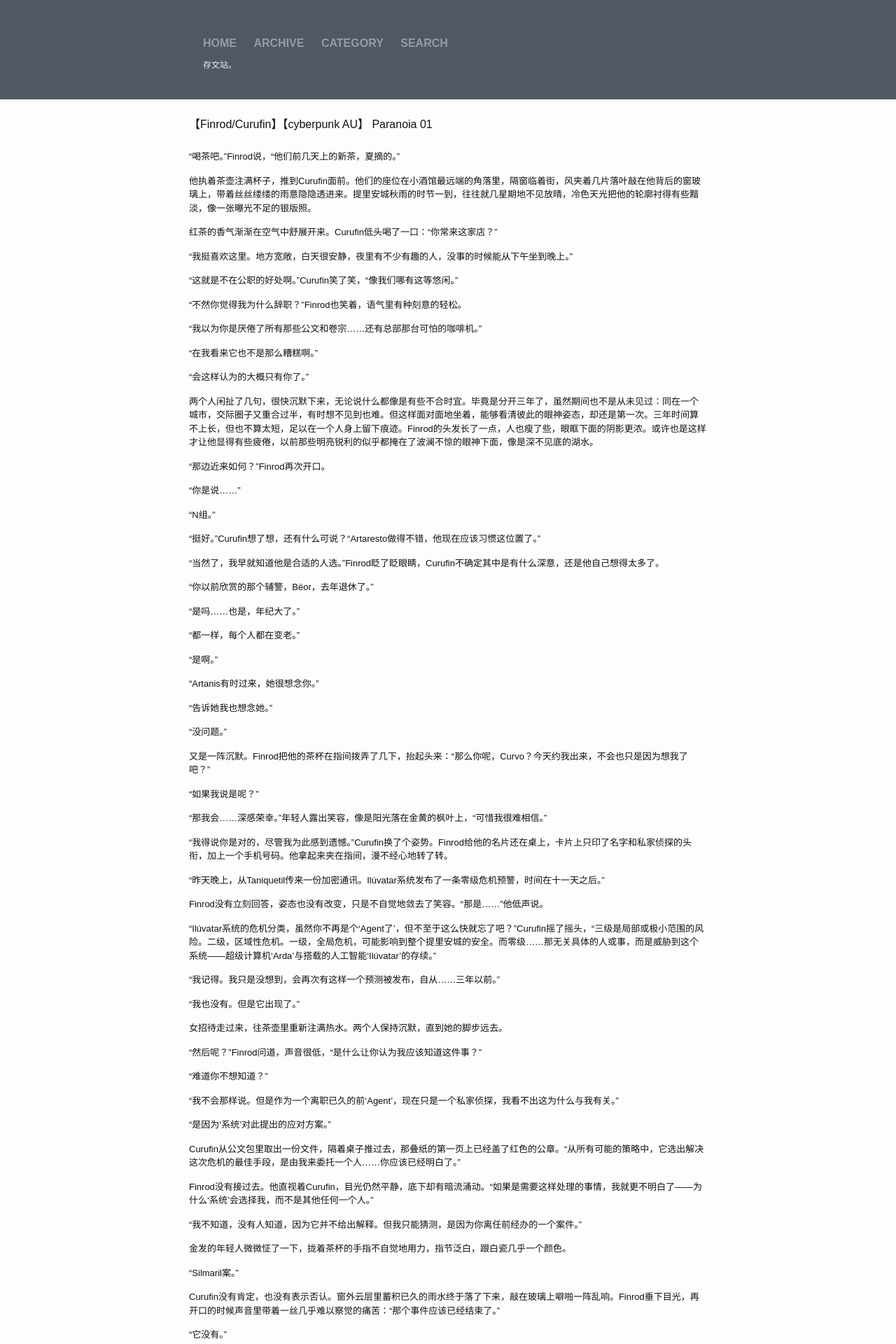
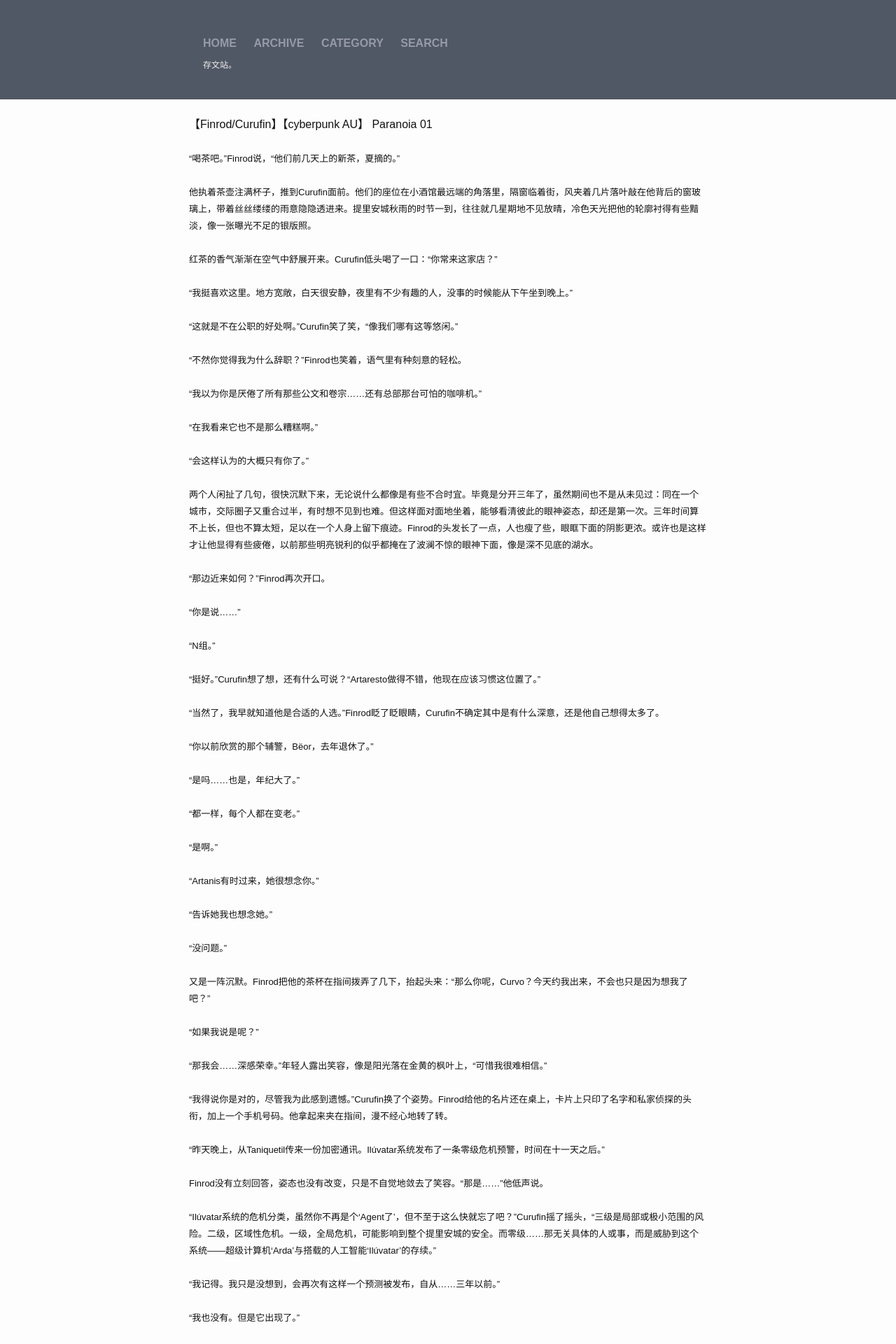
Before and after one commit to greylantern/greylantern.github.io, a Jekyll site: the page built from _posts/2015-11-25-【Finrod:Curufin】【cyberpunk AU】 Paranoia 01.html, in a window 1280 px wide. Shown: the top 1920 px of the page at 70% size. Built offline with Jekyll 4.4.1, drawn with Linux system fonts in a browser that asks for light colours; comment, search, counter and statistics services are not loaded.

Commit message:
fix format

```diff
--- a/_posts/2015-11-25-【Finrod:Curufin】【cyberpunk AU】 Paranoia 01.html
+++ b/_posts/2015-11-25-【Finrod:Curufin】【cyberpunk AU】 Paranoia 01.html
@@ -10,158 +10,158 @@ categories: 精灵宝钻：刷新组：Paranoia
 <br>
 <font size="2" >
 
-<p>“喝茶吧。”Finrod说，“他们前几天上的新茶，夏摘的。”</p>
+“喝茶吧。”Finrod说，“他们前几天上的新茶，夏摘的。”<br><br>
 
-<p>他执着茶壶注满杯子，推到Curufin面前。他们的座位在小酒馆最远端的角落里，隔窗临着街，风夹着几片落叶敲在他背后的窗玻璃上，带着丝丝缕缕的雨意隐隐透进来。提里安城秋雨的时节一到，往往就几星期地不见放晴，冷色天光把他的轮廓衬得有些黯淡，像一张曝光不足的银版照。</p>
+他执着茶壶注满杯子，推到Curufin面前。他们的座位在小酒馆最远端的角落里，隔窗临着街，风夹着几片落叶敲在他背后的窗玻璃上，带着丝丝缕缕的雨意隐隐透进来。提里安城秋雨的时节一到，往往就几星期地不见放晴，冷色天光把他的轮廓衬得有些黯淡，像一张曝光不足的银版照。<br><br>
 
-<p>红茶的香气渐渐在空气中舒展开来。Curufin低头喝了一口：“你常来这家店？”</p>
+红茶的香气渐渐在空气中舒展开来。Curufin低头喝了一口：“你常来这家店？”<br><br>
 
-<p>“我挺喜欢这里。地方宽敞，白天很安静，夜里有不少有趣的人，没事的时候能从下午坐到晚上。”</p>
+“我挺喜欢这里。地方宽敞，白天很安静，夜里有不少有趣的人，没事的时候能从下午坐到晚上。”<br><br>
 
-<p>“这就是不在公职的好处啊。”Curufin笑了笑，“像我们哪有这等悠闲。”</p>
+“这就是不在公职的好处啊。”Curufin笑了笑，“像我们哪有这等悠闲。”<br><br>
 
-<p>“不然你觉得我为什么辞职？”Finrod也笑着，语气里有种刻意的轻松。</p>
+“不然你觉得我为什么辞职？”Finrod也笑着，语气里有种刻意的轻松。<br><br>
 
-<p>“我以为你是厌倦了所有那些公文和卷宗……还有总部那台可怕的咖啡机。”</p>
+“我以为你是厌倦了所有那些公文和卷宗……还有总部那台可怕的咖啡机。”<br><br>
 
-<p>“在我看来它也不是那么糟糕啊。”</p>
+“在我看来它也不是那么糟糕啊。”<br><br>
 
-<p>“会这样认为的大概只有你了。”</p>
+“会这样认为的大概只有你了。”<br><br>
 
-<p>两个人闲扯了几句，很快沉默下来，无论说什么都像是有些不合时宜。毕竟是分开三年了，虽然期间也不是从未见过：同在一个城市，交际圈子又重合过半，有时想不见到也难。但这样面对面地坐着，能够看清彼此的眼神姿态，却还是第一次。三年时间算不上长，但也不算太短，足以在一个人身上留下痕迹。Finrod的头发长了一点，人也瘦了些，眼眶下面的阴影更浓。或许也是这样才让他显得有些疲倦，以前那些明亮锐利的似乎都掩在了波澜不惊的眼神下面，像是深不见底的湖水。</p>
+两个人闲扯了几句，很快沉默下来，无论说什么都像是有些不合时宜。毕竟是分开三年了，虽然期间也不是从未见过：同在一个城市，交际圈子又重合过半，有时想不见到也难。但这样面对面地坐着，能够看清彼此的眼神姿态，却还是第一次。三年时间算不上长，但也不算太短，足以在一个人身上留下痕迹。Finrod的头发长了一点，人也瘦了些，眼眶下面的阴影更浓。或许也是这样才让他显得有些疲倦，以前那些明亮锐利的似乎都掩在了波澜不惊的眼神下面，像是深不见底的湖水。<br><br>
 
-<p>“那边近来如何？”Finrod再次开口。</p>
+“那边近来如何？”Finrod再次开口。<br><br>
 
-<p>“你是说……”</p>
+“你是说……”<br><br>
 
-<p>“N组。”</p>
+“N组。”<br><br>
 
-<p>“挺好。”Curufin想了想，还有什么可说？“Artaresto做得不错，他现在应该习惯这位置了。”</p>
+“挺好。”Curufin想了想，还有什么可说？“Artaresto做得不错，他现在应该习惯这位置了。”<br><br>
 
-<p>“当然了，我早就知道他是合适的人选。”Finrod眨了眨眼睛，Curufin不确定其中是有什么深意，还是他自己想得太多了。</p>
+“当然了，我早就知道他是合适的人选。”Finrod眨了眨眼睛，Curufin不确定其中是有什么深意，还是他自己想得太多了。<br><br>
 
-<p>“你以前欣赏的那个辅警，Bëor，去年退休了。”</p>
+“你以前欣赏的那个辅警，Bëor，去年退休了。”<br><br>
 
-<p>“是吗……也是，年纪大了。”</p>
+“是吗……也是，年纪大了。”<br><br>
 
-<p>“都一样，每个人都在变老。”</p>
+“都一样，每个人都在变老。”<br><br>
 
-<p>“是啊。”</p>
+“是啊。”<br><br>
 
-<p>“Artanis有时过来，她很想念你。”</p>
+“Artanis有时过来，她很想念你。”<br><br>
 
-<p>“告诉她我也想念她。”</p>
+“告诉她我也想念她。”<br><br>
 
-<p>“没问题。”</p>
+“没问题。”<br><br>
 
-<p>又是一阵沉默。Finrod把他的茶杯在指间拨弄了几下，抬起头来：“那么你呢，Curvo？今天约我出来，不会也只是因为想我了吧？”</p>
+又是一阵沉默。Finrod把他的茶杯在指间拨弄了几下，抬起头来：“那么你呢，Curvo？今天约我出来，不会也只是因为想我了吧？”<br><br>
 
-<p>“如果我说是呢？”</p>
+“如果我说是呢？”<br><br>
 
-<p>“那我会……深感荣幸。”年轻人露出笑容，像是阳光落在金黄的枫叶上，“可惜我很难相信。”</p>
+“那我会……深感荣幸。”年轻人露出笑容，像是阳光落在金黄的枫叶上，“可惜我很难相信。”<br><br>
 
-<p>“我得说你是对的，尽管我为此感到遗憾。”Curufin换了个姿势。Finrod给他的名片还在桌上，卡片上只印了名字和私家侦探的头衔，加上一个手机号码。他拿起来夹在指间，漫不经心地转了转。</p>
+“我得说你是对的，尽管我为此感到遗憾。”Curufin换了个姿势。Finrod给他的名片还在桌上，卡片上只印了名字和私家侦探的头衔，加上一个手机号码。他拿起来夹在指间，漫不经心地转了转。<br><br>
 
-<p>“昨天晚上，从Taniquetil传来一份加密通讯。Ilúvatar系统发布了一条零级危机预警，时间在十一天之后。”</p>
+“昨天晚上，从Taniquetil传来一份加密通讯。Ilúvatar系统发布了一条零级危机预警，时间在十一天之后。”<br><br>
 
-<p>Finrod没有立刻回答，姿态也没有改变，只是不自觉地敛去了笑容。“那是……”他低声说。</p>
+Finrod没有立刻回答，姿态也没有改变，只是不自觉地敛去了笑容。“那是……”他低声说。<br><br>
 
-<p>“Ilúvatar系统的危机分类，虽然你不再是个‘Agent了’，但不至于这么快就忘了吧？”Curufin摇了摇头，“三级是局部或极小范围的风险。二级，区域性危机。一级，全局危机，可能影响到整个提里安城的安全。而零级……那无关具体的人或事，而是威胁到这个系统——超级计算机‘Arda’与搭载的人工智能‘Ilúvatar’的存续。”</p>
+“Ilúvatar系统的危机分类，虽然你不再是个‘Agent了’，但不至于这么快就忘了吧？”Curufin摇了摇头，“三级是局部或极小范围的风险。二级，区域性危机。一级，全局危机，可能影响到整个提里安城的安全。而零级……那无关具体的人或事，而是威胁到这个系统——超级计算机‘Arda’与搭载的人工智能‘Ilúvatar’的存续。”<br><br>
 
-<p>“我记得。我只是没想到，会再次有这样一个预测被发布，自从……三年以前。”</p>
+“我记得。我只是没想到，会再次有这样一个预测被发布，自从……三年以前。”<br><br>
 
-<p>“我也没有。但是它出现了。”</p>
+“我也没有。但是它出现了。”<br><br>
 
-<p>女招待走过来，往茶壶里重新注满热水。两个人保持沉默，直到她的脚步远去。</p>
+女招待走过来，往茶壶里重新注满热水。两个人保持沉默，直到她的脚步远去。<br><br>
 
-<p>“然后呢？”Finrod问道，声音很低，“是什么让你认为我应该知道这件事？”</p>
+“然后呢？”Finrod问道，声音很低，“是什么让你认为我应该知道这件事？”<br><br>
 
-<p>“难道你不想知道？”</p>
+“难道你不想知道？”<br><br>
 
-<p>“我不会那样说。但是作为一个离职已久的前‘Agent’，现在只是一个私家侦探，我看不出这为什么与我有关。”</p>
+“我不会那样说。但是作为一个离职已久的前‘Agent’，现在只是一个私家侦探，我看不出这为什么与我有关。”<br><br>
 
-<p>“是因为‘系统’对此提出的应对方案。”</p>
+“是因为‘系统’对此提出的应对方案。”<br><br>
 
-<p>Curufin从公文包里取出一份文件，隔着桌子推过去，那叠纸的第一页上已经盖了红色的公章。“从所有可能的策略中，它选出解决这次危机的最佳手段，是由我来委托一个人……你应该已经明白了。”</p>
+Curufin从公文包里取出一份文件，隔着桌子推过去，那叠纸的第一页上已经盖了红色的公章。“从所有可能的策略中，它选出解决这次危机的最佳手段，是由我来委托一个人……你应该已经明白了。”<br><br>
 
-<p>Finrod没有接过去。他直视着Curufin，目光仍然平静，底下却有暗流涌动。“如果是需要这样处理的事情，我就更不明白了——为什么‘系统’会选择我，而不是其他任何一个人。”</p>
+Finrod没有接过去。他直视着Curufin，目光仍然平静，底下却有暗流涌动。“如果是需要这样处理的事情，我就更不明白了——为什么‘系统’会选择我，而不是其他任何一个人。”<br><br>
 
-<p>“我不知道，没有人知道，因为它并不给出解释。但我只能猜测，是因为你离任前经办的一个案件。”</p>
+“我不知道，没有人知道，因为它并不给出解释。但我只能猜测，是因为你离任前经办的一个案件。”<br><br>
 
-<p>金发的年轻人微微怔了一下，拢着茶杯的手指不自觉地用力，指节泛白，跟白瓷几乎一个颜色。</p>
+金发的年轻人微微怔了一下，拢着茶杯的手指不自觉地用力，指节泛白，跟白瓷几乎一个颜色。<br><br>
 
-<p>“Silmaril案。”</p>
+“Silmaril案。”<br><br>
 
-<p>Curufin没有肯定，也没有表示否认。窗外云层里蓄积已久的雨水终于落了下来，敲在玻璃上噼啪一阵乱响。Finrod垂下目光，再开口的时候声音里带着一丝几乎难以察觉的痛苦：“那个事件应该已经结束了。”</p>
+Curufin没有肯定，也没有表示否认。窗外云层里蓄积已久的雨水终于落了下来，敲在玻璃上噼啪一阵乱响。Finrod垂下目光，再开口的时候声音里带着一丝几乎难以察觉的痛苦：“那个事件应该已经结束了。”<br><br>
 
-<p>“它没有。”</p>
+“它没有。”<br><br>
 
-<p>“至少在官方档案上是如此。”</p>
+“至少在官方档案上是如此。”<br><br>
 
-<p>“那从来不是全部的事实，你比我更清楚。”</p>
+“那从来不是全部的事实，你比我更清楚。”<br><br>
 
-<p>“昨天…… 在‘系统’发布这个预警之前出了什么事？”</p>
+“昨天…… 在‘系统’发布这个预警之前出了什么事？”<br><br>
 
-<p>“一两起犯罪。有东西失窃，有人死了。”</p>
+“一两起犯罪。有东西失窃，有人死了。”<br><br>
 
-<p>“是谁？”</p>
+“是谁？”<br><br>
 
-<p>“我不能说明太多，除非……你接受这个委托。”</p>
+“我不能说明太多，除非……你接受这个委托。”<br><br>
 
-<p>他伸手过去翻了几页：“‘系统’会给你临时的权限，你可以接触各种高保密级别的信息，调用它的资源。我们可以一起工作，就像以前那样。”</p>
+他伸手过去翻了几页：“‘系统’会给你临时的权限，你可以接触各种高保密级别的信息，调用它的资源。我们可以一起工作，就像以前那样。”<br><br>
 
-<p>Finrod放下已经空了的茶杯，看着面前的纸页，仍然没有去拿。“这样看着……”他忽然笑起来，“让我想到了六年前的那个时候，只是刚好反过来。当时我试着从各处挖人来成立N组，问你有没有兴趣加入。”</p>
+Finrod放下已经空了的茶杯，看着面前的纸页，仍然没有去拿。“这样看着……”他忽然笑起来，“让我想到了六年前的那个时候，只是刚好反过来。当时我试着从各处挖人来成立N组，问你有没有兴趣加入。”<br><br>
 
-<p>“而我答应了，虽然我已经记不得你是如何说服我的。”</p>
+“而我答应了，虽然我已经记不得你是如何说服我的。”<br><br>
 
-<p>“大概只是试着让你相信，我们在一起能够做出一些事情。”</p>
+“大概只是试着让你相信，我们在一起能够做出一些事情。”<br><br>
 
-<p>“我们确实做到了。现在我们或许仍然能够完成一些事。”</p>
+“我们确实做到了。现在我们或许仍然能够完成一些事。”<br><br>
 
-<p>“你确实如此相信，在……后来发生的一切之后？”</p>
+“你确实如此相信，在……后来发生的一切之后？”<br><br>
 
-<p>Curufin没有回答。Finrod把手放在摊开的文件上，推了回去。</p>
+Curufin没有回答。Finrod把手放在摊开的文件上，推了回去。<br><br>
 
-<p>“无论当时发生过什么，都已经结束了，对于我，以及……你和我之间。在注销‘Agent’的ID时我就告诉自己，再不会涉入与Silmaril…… 与Ilúvatar系统有关的任何事件。”</p>
+“无论当时发生过什么，都已经结束了，对于我，以及……你和我之间。在注销‘Agent’的ID时我就告诉自己，再不会涉入与Silmaril…… 与Ilúvatar系统有关的任何事件。”<br><br>
 
-<p>“那件事对你的影响就这么大？”</p>
+“那件事对你的影响就这么大？”<br><br>
 
-<p>“我的伤情鉴定和辞职报告你要看么？”</p>
+“我的伤情鉴定和辞职报告你要看么？”<br><br>
 
-<p>这次是Curufin怔了一下，没有想到他会忽然这样直白，然后摇了摇头：“我看过了。”</p>
+这次是Curufin怔了一下，没有想到他会忽然这样直白，然后摇了摇头：“我看过了。”<br><br>
 
-<p>“那么你应该明白的。”</p>
+“那么你应该明白的。”<br><br>
 
-<p>“恰好相反，我有很多不明白的地方。”</p>
+“恰好相反，我有很多不明白的地方。”<br><br>
 
-<p>“比如？”</p>
+“比如？”<br><br>
 
-<p>“比如当时在Tol-in-Gaurhoth发生了什么事，你在面对Sauron时又遇到了什么。以及在医院里，你昏迷的时候呓语的那些——”</p>
+“比如当时在Tol-in-Gaurhoth发生了什么事，你在面对Sauron时又遇到了什么。以及在医院里，你昏迷的时候呓语的那些——”<br><br>
 
-<p>“那些和你都没有关系。”Finrod打断了他，声音平淡，听不出情绪，“Sauron已经销声匿迹，Lúthien得到了一段Silmaril指令。至于当时发生的一切，我已经向维拉议事会陈述过了，除此之外不想对任何人重复。”</p>
+“那些和你都没有关系。”Finrod打断了他，声音平淡，听不出情绪，“Sauron已经销声匿迹，Lúthien得到了一段Silmaril指令。至于当时发生的一切，我已经向维拉议事会陈述过了，除此之外不想对任何人重复。”<br><br>
 
-<p>他摇了摇头，看着Curufin的眼睛：“我甚至不明白，你为什么觉得我会接受这样的委托，尤其是……来自于你，在我们之间的一切之后。”</p>
+他摇了摇头，看着Curufin的眼睛：“我甚至不明白，你为什么觉得我会接受这样的委托，尤其是……来自于你，在我们之间的一切之后。”<br><br>
 
-<p>然后他站起身拿过桌上的账单，准备朝外走。Curufin叫住他，“等等，Ingoldo。”</p>
+然后他站起身拿过桌上的账单，准备朝外走。Curufin叫住他，“等等，Ingoldo。”<br><br>
 
-<p>Finrod回过头。雨下得更大了，在窗玻璃上汇成一股股的水流，天色变得更加黯淡。他居高临下地看着Curufin，灰色的眼睛深处有什么东西在微微闪烁。那种光芒冰冷淡漠，让他觉得前所未有地陌生。</p>
+Finrod回过头。雨下得更大了，在窗玻璃上汇成一股股的水流，天色变得更加黯淡。他居高临下地看着Curufin，灰色的眼睛深处有什么东西在微微闪烁。那种光芒冰冷淡漠，让他觉得前所未有地陌生。<br><br>
 
-<p>“不要误会，Findaráto。”他迎上对方的目光，“我这样做与我们之间的一切无关，我来见你也不是出于私情。我不是以个人身份，而是作为提里安城维拉议事会下属，‘Agents of Iluvatar’的一员，请求你作为Silmaril案的前经办人接受这份委托。因为……”他吸了口气，“Sauron回来了，Lúthien Tinúviel死了。”</p>
+“不要误会，Findaráto。”他迎上对方的目光，“我这样做与我们之间的一切无关，我来见你也不是出于私情。我不是以个人身份，而是作为提里安城维拉议事会下属，‘Agents of Iluvatar’的一员，请求你作为Silmaril案的前经办人接受这份委托。因为……”他吸了口气，“Sauron回来了，Lúthien Tinúviel死了。”<br><br>
 
-<p>两个人对视了很久，最后Finrod垂下目光。他眼睛里的那种东西悄然地熄灭了，让他显得更加疲倦，然而同时又有一分奇特的释然。</p>
+两个人对视了很久，最后Finrod垂下目光。他眼睛里的那种东西悄然地熄灭了，让他显得更加疲倦，然而同时又有一分奇特的释然。<br><br>
 
-<p>“我知道了。”他轻声说，重新拉开椅子，在Curufin对面坐下，“告诉我发生了什么。”</p>
+“我知道了。”他轻声说，重新拉开椅子，在Curufin对面坐下，“告诉我发生了什么。”<br><br>
 
-<p> </p>
+ <br><br>
 
-<p>2014-5-30 v1<br />
+2014-5-30 v1<br />
 2014-6-8 v2<br />
 2014-7-19 v4<br />
 2014-8-6 v5<br />
 2015-9-21 v6<br />
 2015-11-25 v6.1<br />
-2023-08-11 v6.2</p>
-<p>2024-1-6 出本版</p>
+2023-08-11 v6.2<br>
+2024-1-6 出本版<br>
 <br>
 <br>
 <br>
```
